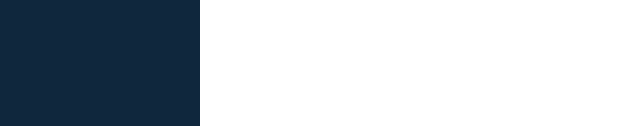
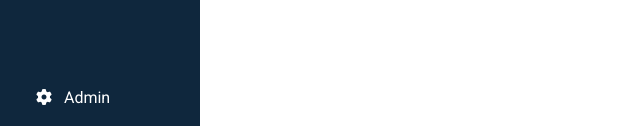
Before and after one commit to muac404/html-css-bootstrap-dashboard, a plain HTML site: page index.html in a window 1280 px wide. Shown: the part 658-797 px from the top of the page, 0-640 px from the left. Drawn offline with nearby package versions, Linux system fonts and the light colour scheme.

Commit message:
Aggiunge pulsante admin

```diff
--- a/css/style.css
+++ b/css/style.css
@@ -76,3 +76,7 @@ li{
 .asimmetric-icon{
     margin-left: 2px;
 }
+
+.aside-padding{
+    padding-left: 32px;
+}
--- a/index.html
+++ b/index.html
@@ -87,7 +87,7 @@
 
         <div class="page-container">
 
-            <aside>
+            <aside class="position-relative">
                 <nav class="aside-menu py-3">
                     <ul>
                         <li class="py-2">
@@ -105,8 +105,16 @@
                             <a class="px-1" href="#">Signals</a>
                         </li>
 
+                        <li class="py-3 position-absolute bottom-0 start-0 aside-padding">
+                            <i class="fa-solid fa-gear px-1"></i>
+                            <a class="px-1" href="#">Admin</a>
+                        </li>
+
                     </ul>
+
                 </nav>
+
+
             </aside>
 
             <main>
```
